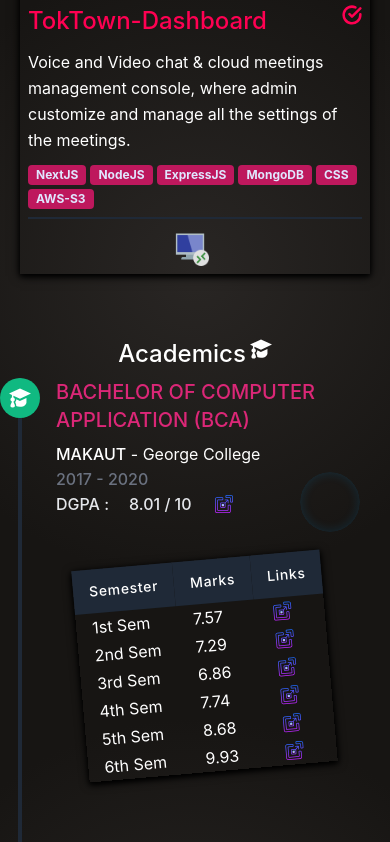
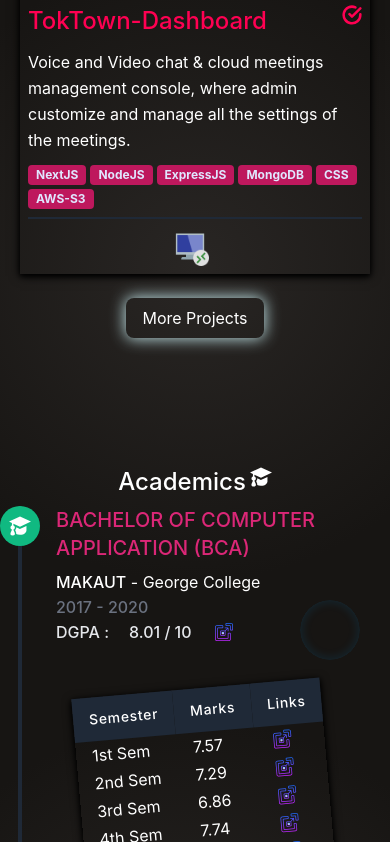
Before and after one commit to num-js/portfolio, a React (Create React App) app: page / in a window 390 px wide. Shown: the part 5430-6272 px from the top of the page. Built offline with nearby package versions, Linux system fonts and the light colour scheme; a web font is replaced by a local one.

Commit message:
in Home Screen 'More Projects' Button

```diff
--- a/src/components/Projects/Projects.js
+++ b/src/components/Projects/Projects.js
@@ -3,6 +3,9 @@
 import projectsData from '../../assets/data/projectsData.json';
 import useScreenWidth from '../../hooks/useScreenWidth';
 import SkillDiv from '../SharedComponents/ActiveStatusGreenDot/SkillDiv';
+import { generateRandomNumber } from '../../helpers/generateNumber';
+import { Link } from 'react-router-dom';
+import { PROJECTS } from '../../helpers/routesURL';
 
 const Projects = () => {
     const screenSize = useScreenWidth();
@@ -16,7 +19,7 @@
 
     return (
         <>
-            <section class="text-gray-600 body-font lg:mt-10">
+            <section class="text-gray-600 body-font lg:mt-10 mb-20">
                 <div align="center">
                     <h1 class="text-2xl font-medium text-white title-font mb-2">Projects</h1>
                 </div>
@@ -116,13 +119,30 @@
                         )
                     }
                 </div>
+                <div>
+                    {!showAllProjects && (
+                        <div align="center">
+                            <div class="order-1 rounded-lg shadow-xl px-4 py-2"
+                                style={{ boxShadow: `0px 0px 15px 1px rgb(${generateRandomNumber(100, 255)} ${generateRandomNumber(100, 255)} ${generateRandomNumber(100, 255)})`, width: 'fit-content' }}
+                            >
+                                <Link to={PROJECTS}>
+                                    <span class="text-l text-white">
+                                        More Projects
+                                    </span>
+                                </Link>
+                            </div>
 
-                {/* <div>
-                    {!showAllProjects && (
-                        <>
-                        </>
+                            <div className="flex justify-between" style={{ width: '210px', position: 'relative', top: '-10px' }}>
+                                <div style={{ position: '', left: '' }}>
+                                    <img src="../icons/left-spiral-arrow.gif" alt="left-arrow" class="h-12" />
+                                </div>
+                                <div style={{ position: '', left: '' }}>
+                                    <img src="../icons/right-spiral-arrow.gif" alt="left-arrow" class="h-12" />
+                                </div>
+                            </div>
+                        </div>
                     )}
-                </div> */}
+                </div>
             </section>
         </>
     );
```
Also changed, not shown: public/icons/left-spiral-arrow.gif (added), public/icons/right-spiral-arrow.gif (added).
